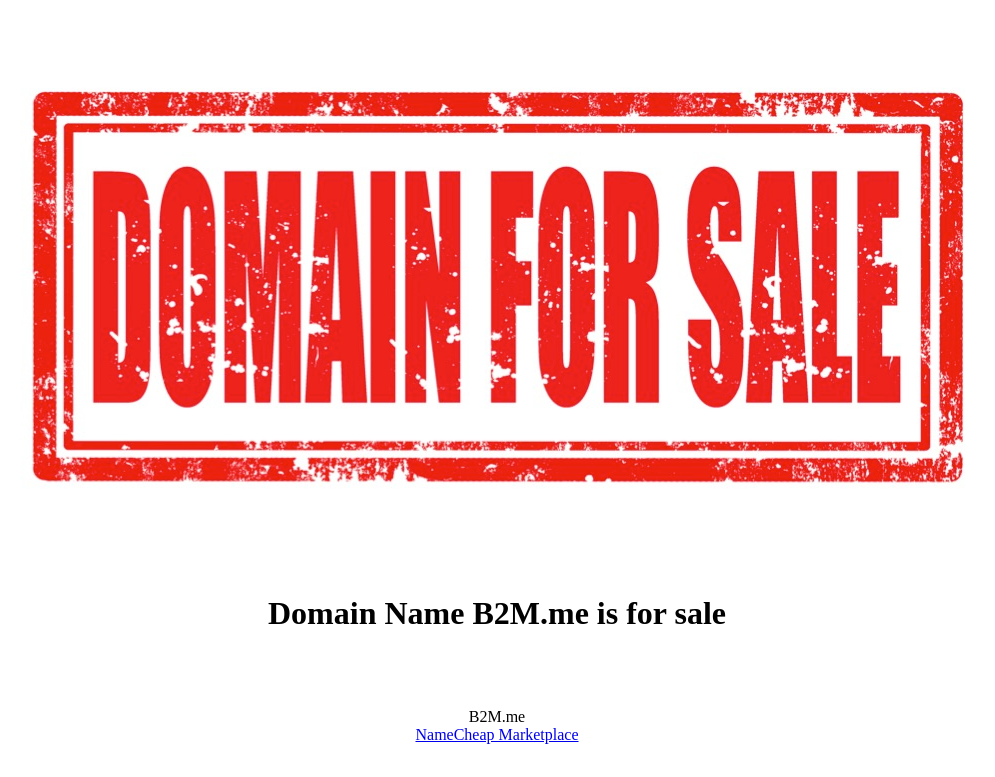
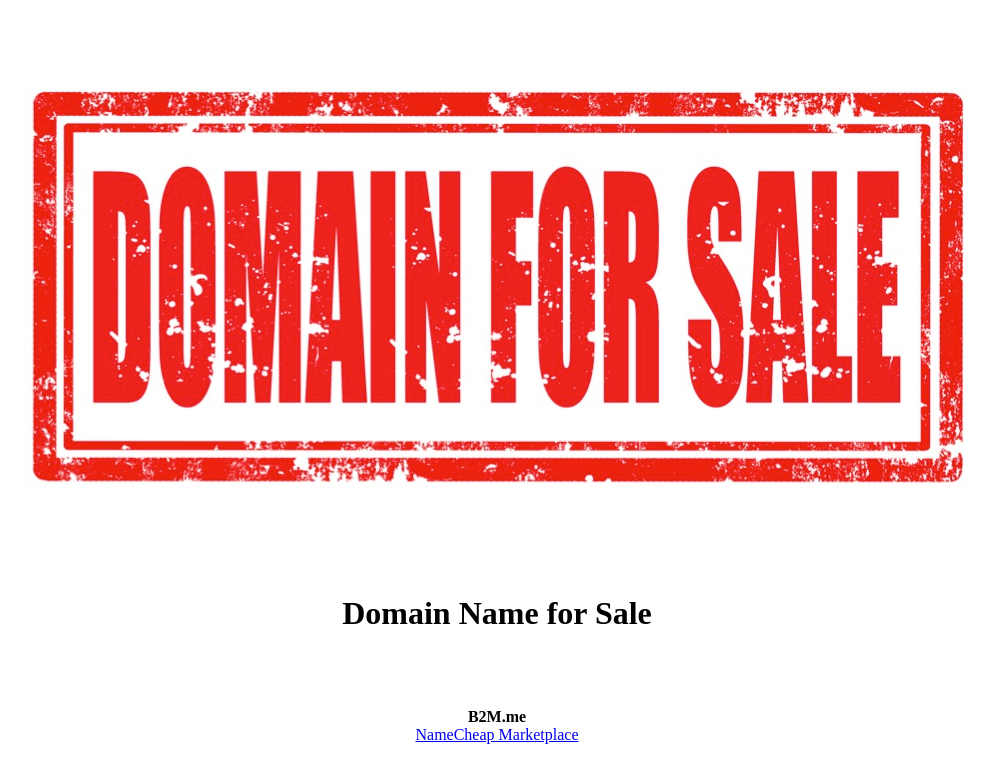
Before and after one commit to BaherAbdalla/undrmain, a plain HTML site: page index.html in a window 1280 px wide. Shown: the top 777 px of the page, without its empty margins (143-1138 px from the left). Drawn offline with Linux system fonts and the light colour scheme; grey boxes are pictures that could not be loaded.

Commit message:
Update index.html

```diff
--- a/index.html
+++ b/index.html
@@ -1,18 +1,18 @@
 <!DOCTYPE html>
 <html>
 <head>
-<title>Domain Name B2M.me is for sale</title>
+<title>Domain Name for Sale</title>
 </head>
 <header>
 
 </header>
 <body>
 <center><img src="ForSale.jpg" alt="Domain Names for sale"></center>
-<center><h1>Domain Name B2M.me is for sale</h1></center>
+<center><h1>Domain Name for Sale</h1></center>
 <br>
 <br>
 <br>
-<center>B2M.me</center>
+<center><b>B2M.me</b></center>
 <center><a href="https://www.namecheap.com/market/buynow/b2m.me/">NameCheap Marketplace</a></center>
 <br>
 <br>
```
